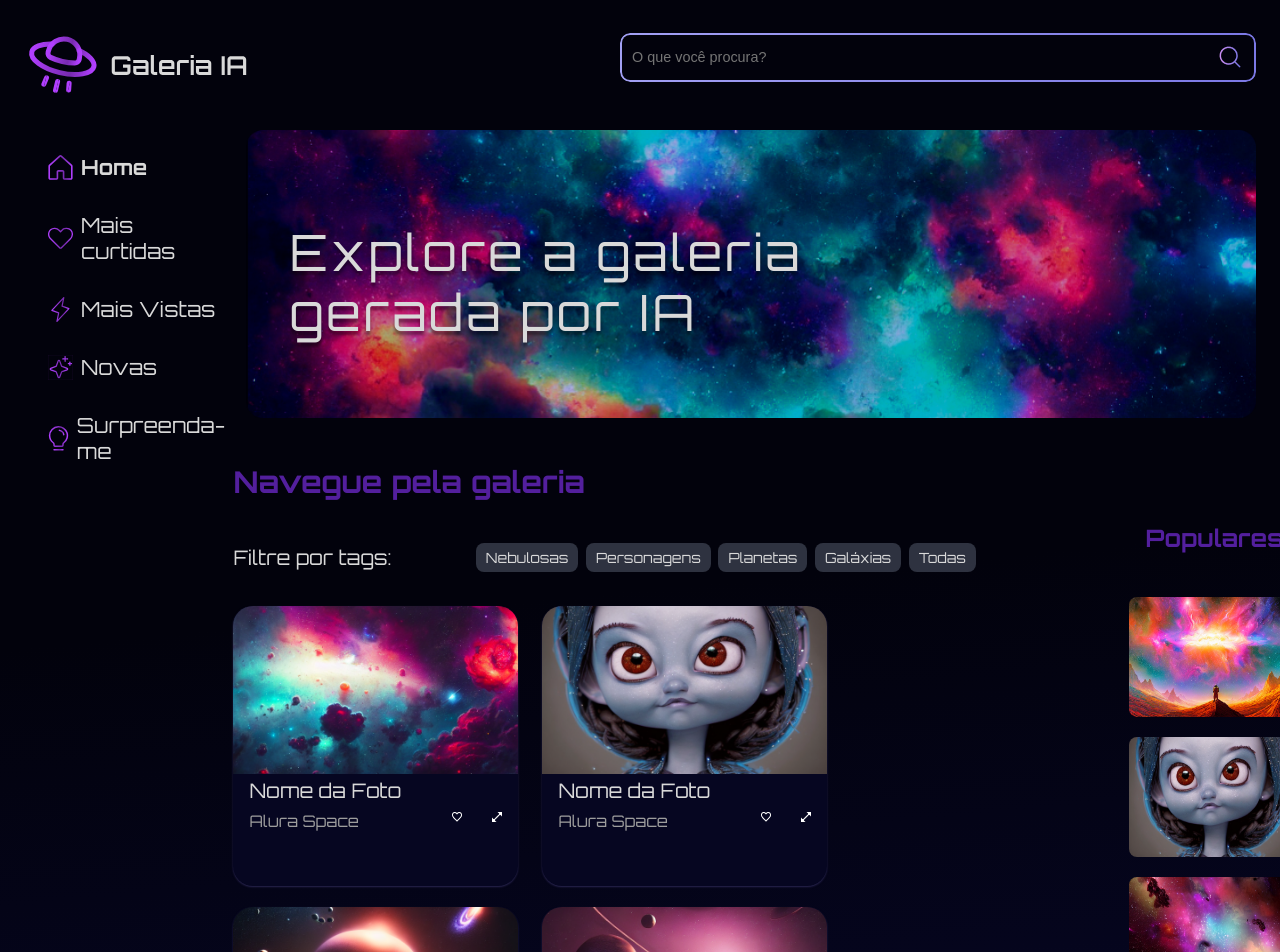
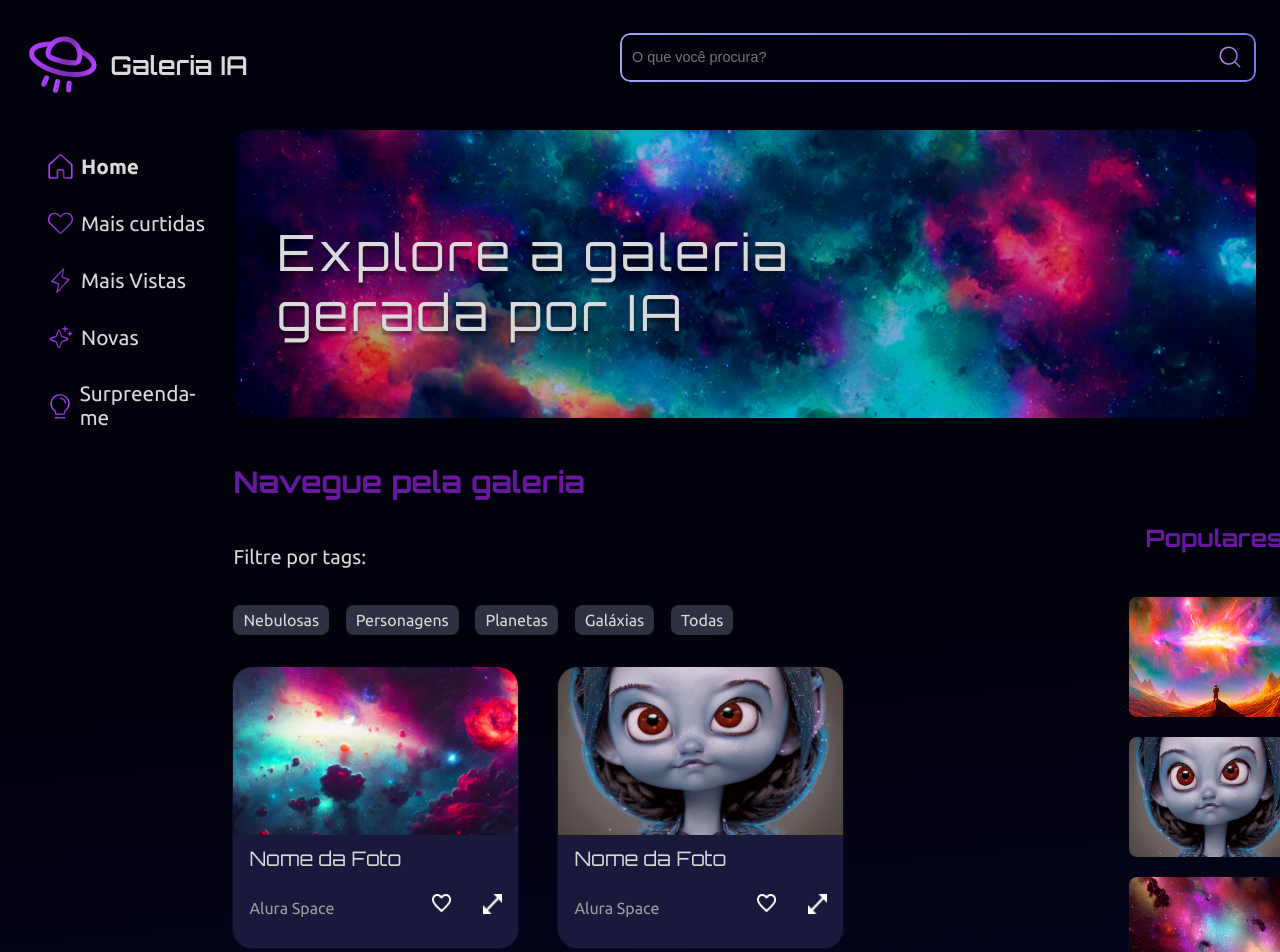
Before and after one commit to robs-am/space-gallery, a React (Create React App) app: page / in a window 1280 px wide. Shown: the top 952 px of the page. Built offline with nearby package versions, Linux system fonts and the light colour scheme.

Commit message:
ajustes finais cores

```diff
--- a/src/Components/Galeria/Galeria.module.scss
+++ b/src/Components/Galeria/Galeria.module.scss
@@ -1,4 +1,5 @@
 @import "../../styles/variaveis";
+@import url('https://fonts.googleapis.com/css2?family=Ubuntu:wght@300;400;500;700&display=swap');
 
 
 .galeria {
@@ -8,7 +9,7 @@
 
 
   h2 {
-    color: $roxo;
+    color: #6817a1;
     font-size: 30px;
   }
 
@@ -21,14 +22,16 @@
   }
 
   &__card {
-    background-color: $azul-escuro;
+    background-color:#19193b ;
     border-radius: 20px;
     height: 280px;
     width: 285px;
-    margin-right: 1.5rem;
-    margin-bottom: 1.35rem;
+    margin-right: 2.5rem;
+    margin-bottom: 2.5rem;
     box-shadow: rgba(49, 44, 92, 0.836) 0px 1px 2px 0px;
+    font-family: 'Ubuntu';
     cursor: pointer;
+
 
 
 
@@ -52,13 +55,15 @@
         margin: 0;
         margin-top: 0.5rem;
         color: $cinza-claro;
+        font-family: 'Ubuntu';
       }
 
       span {
-        width: 20%;
+        width: 28%;
         display: flex;
         justify-content: space-between;
         align-items: center;
+        font-family: 'Ubuntu';
 
         img {
           cursor: pointer;
@@ -75,7 +80,7 @@
   }
 
   &__descricao {
-    margin: 0;
+    margin-top: 0.5rem;
     padding: 0 16px;
     font-size: 1.25rem;
     color: $cor-do-texto;
--- a/src/Components/Galeria/Populares/Populares.module.scss
+++ b/src/Components/Galeria/Populares/Populares.module.scss
@@ -8,7 +8,7 @@
   height: 800px;
 
   width:50vw;
-  color: $roxo;
+  color: #6817a1;
   font-family: $fonte-normal;
   font-size: 16px;
 
--- a/src/Components/Menu/Menu.module.scss
+++ b/src/Components/Menu/Menu.module.scss
@@ -24,7 +24,7 @@
         a {
           font-weight: 700;
           color: $cor-do-texto;
-          font-family: $fonte-normal;
+          font-family: 'Ubuntu';
         }
       }
     }
@@ -40,7 +40,7 @@
       text-decoration: none;
       font-size: 1.3rem;
       color: #d9d9d9;
-      font-family: "Orbitron"
+      font-family: "Ubuntu"
     }
   }
 
--- a/src/Components/Tags/Tags.module.scss
+++ b/src/Components/Tags/Tags.module.scss
@@ -1,13 +1,17 @@
 @import "../../styles/variaveis";
+@import url('https://fonts.googleapis.com/css2?family=Ubuntu:wght@300;400;500;700&display=swap');
 
 .tags {
-  width: 58vw;
+  width: 53vw;
   display: flex;
   justify-content: space-between;
-  align-items: center;
-  color: $cor-do-texto;
-  font-family: $fonte-normal;
-  font-size: 14px;
+  align-items: flex-start;
+  flex-direction: column;
+  flex-wrap: wrap;
+  color: #d9d9d9;
+  font-family: "Ubuntu", Verdana;
+  font-size: 16px;
+
 
   p {
     font-size: 1.25rem;
--- a/src/Pages/Homepage/Homepage.module.scss
+++ b/src/Pages/Homepage/Homepage.module.scss
@@ -76,7 +76,7 @@
       font-size: 28px;
       font-family: "Orbitron";
       line-height: 40px;
-      font-weight: 400;
+      font-weight: 600;
       letter-spacing: 2px;
       text-align: center;
       width: 243px;
--- a/src/styles/GlobalStyle.scss
+++ b/src/styles/GlobalStyle.scss
@@ -8,7 +8,7 @@
     min-height: 100vh;
     background-image: linear-gradient(174.61deg, #02020C 25.16%, #090933 60.26%, #0b0b3cf6 96.76%);
     box-sizing: border-box;
-    font-family: 'Orbitron', sans-serif;
+
   }
 
   body::-webkit-scrollbar {
--- a/src/styles/_variaveis.scss
+++ b/src/styles/_variaveis.scss
@@ -1,4 +1,5 @@
 @import url('https://fonts.googleapis.com/css2?family=Orbitron:wght@400;600;700&display=swap');
+@import url('https://fonts.googleapis.com/css2?family=Ubuntu:wght@300;400;500;700&display=swap');
 
 $fonte-normal: "Orbitron";
 $fonte-bold: "Orbitron";
```
